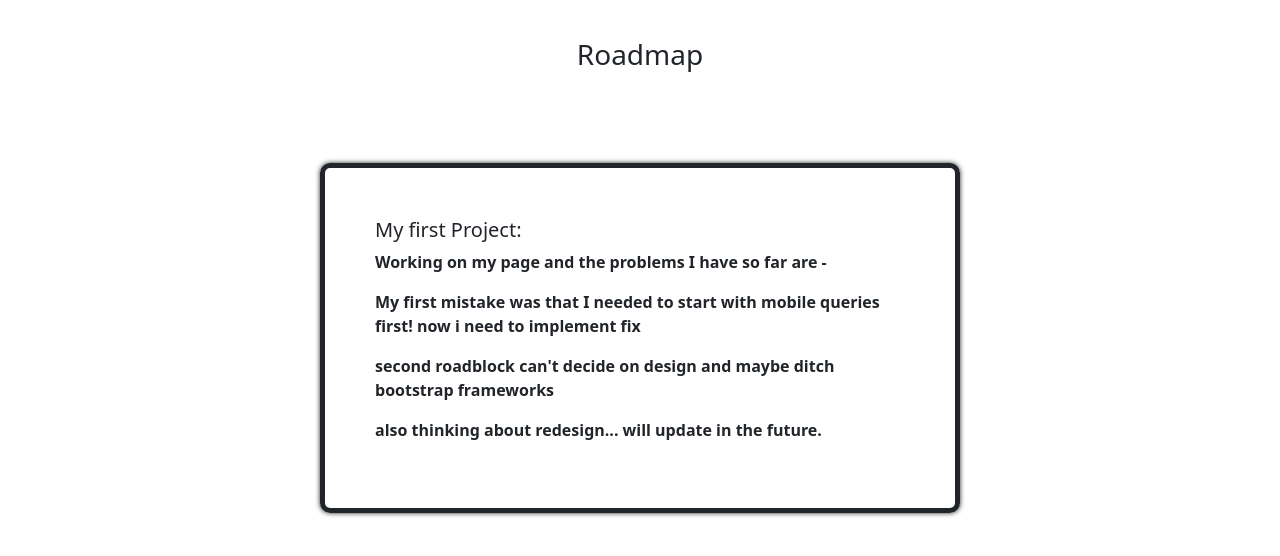
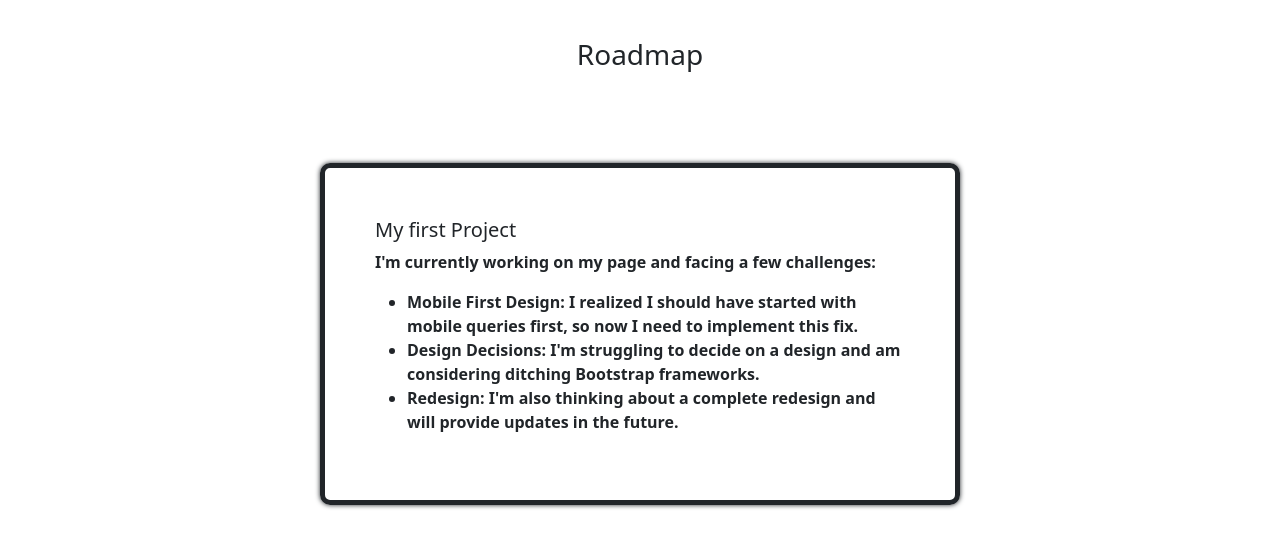
Before and after one commit to per5cm/HTML-CSS, a plain HTML site: page myOwn/roadmap.html in a window 1280 px wide. Shown: the part 78-634 px from the top of the page. Drawn offline with nearby package versions, Linux system fonts and the light colour scheme; a script that the page names is missing; a web font is replaced by a local one.

Commit message:
shortbump

```diff
--- a/myOwn/roadmap.html
+++ b/myOwn/roadmap.html
@@ -19,11 +19,13 @@
       <h3>Roadmap</h3>
       <br>
     <div class="roadmap">
-      <h5>My first Project:</h5>
-      <p>Working on my page and the problems I have so far are - </p>
-      <p>My first mistake was that I needed to start with mobile queries first! now i need to implement fix</p>
-      <p>second roadblock can't decide on design and maybe ditch bootstrap frameworks</p>
-      <p>also thinking about redesign... will update in the future.</p>
+      <h5>My first Project</h5>
+      <p>I'm currently working on my page and facing a few challenges:</p>
+      <ul>
+        <li>Mobile First Design: I realized I should have started with mobile queries first, so now I need to implement this fix.</li>
+        <li>Design Decisions: I'm struggling to decide on a design and am considering ditching Bootstrap frameworks.</li>
+        <li>Redesign: I'm also thinking about a complete redesign and will provide updates in the future.</li>
+      </ul>
 
     </div>
 
```
Also changed, not shown: myOwn/index.html (+1 -1 lines), myOwn/portfolio.html (+2 -2 lines).
